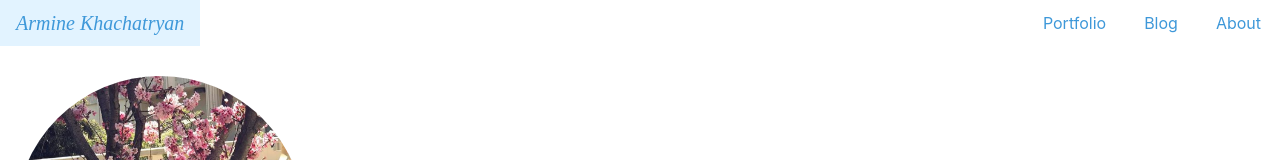
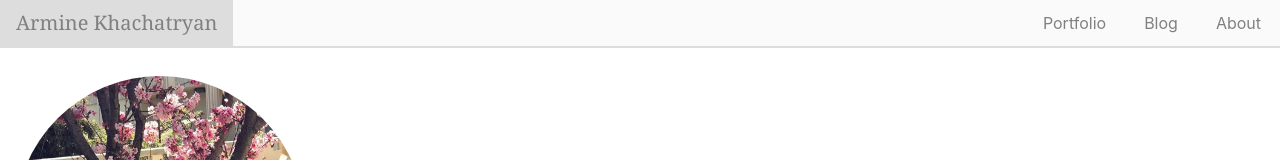
Before and after one commit to arminekhachatryan94/resume, an Angular app: page /portfolio in a window 1280 px wide. Shown: the top 160 px of the page. Built offline with nearby package versions, Linux system fonts and the light colour scheme.

Commit message:
changed nav bar theme

```diff
--- a/src/app/components/nav/nav.component.css
+++ b/src/app/components/nav/nav.component.css
@@ -1,15 +1,15 @@
-#armine {
-    font-family: cursive;
-    font-size: 20px;
-    font-style: oblique;
+nav {
+    border-bottom: 2px solid rgb(221, 221, 221);
+    background-color: rgb(250, 250, 250);
 }
 
-.bg-white {
-    background-color: white;
+#armine {
+    font-family: Georgia, serif;
+    font-size: 20px;
 }
 
 .text--blue {
-    color: rgb(62, 152, 217);
+    color: gray;
 }
 
 .float-right {
@@ -37,7 +37,7 @@ a {
 #bar1, #bar2, #bar3 {
     width: 25px;
     height: 3px;
-    background-color: rgb(62, 152, 217);
+    background-color: rgb(160, 160, 160);
     margin: 4px 0;
     transition: all 1s ease;
 }
@@ -77,7 +77,7 @@ a {
     }
 
     #hamburger.responsive li:first-child {
-        border-top: 1px solid rgb(62, 152, 217);
+        border-top: 2px solid rgb(221, 221, 221);
     }
 
     #hamburger.responsive li {
@@ -85,6 +85,6 @@ a {
         display: block;
         width: 100%;
         text-align: left;
-        background-color: white;
+        background-color: rgb(250, 250, 250);
     }
 }
--- a/src/app/components/nav/nav.component.html
+++ b/src/app/components/nav/nav.component.html
@@ -1,4 +1,4 @@
-<nav class="fixed-top bg-white">
+<nav class="fixed-top">
   <div id="bar">
     <ul class="nav text--blue navbar-custom float-left">
       <li id="armine" class="nav-item">
--- a/src/app/components/nav/nav.component.ts
+++ b/src/app/components/nav/nav.component.ts
@@ -12,7 +12,7 @@ export class NavComponent implements OnInit {
   constructor() { }
 
   ngOnInit() {
-    this.color = 'rgb(226, 243, 255)';
+    this.color = 'rgb(221, 221, 221)';
   }
 
   onMouseOver(name) {
--- a/src/app/views/portfolio/portfolio.component.css
+++ b/src/app/views/portfolio/portfolio.component.css
@@ -112,7 +112,13 @@
 }
 
 @include media-breakpoint-down(md) {
-    #experience .col-12 {
+    #experience .text-pos {
         text-align: left;
     }
 }
+
+@include media-breakpoint-up(md) {
+    #experience .text-pos {
+        text-align: right;
+    }
+}
--- a/src/app/views/portfolio/portfolio.component.html
+++ b/src/app/views/portfolio/portfolio.component.html
@@ -12,7 +12,7 @@
             I am a full-time graduate student studying software engineering at California State University, Northridge.
             I currently work at META+Lab as a back-end developer.
             This website was created using Angular 6 and Bootstrap 4.0.
-            During my free time, I enjoy drawing. Check out some of my drawings <a href="#">here</a>.
+            I enjoy traveling, drawing, and photography. Check out some of my drawings <a href="#">here</a>.
             </div>
           </div>
         </div>
@@ -25,7 +25,7 @@
           <div *ngFor="let exp of experience">
             <div class="row">
               <div class="h3 col-12 col-md-8">{{ exp.position }}</div>
-              <div class="col-12 col-md-4"><i>{{ exp.start_date }} - {{ exp.end_date }}</i></div>
+              <div class="col-12 col-md-4 text-pos"><i>{{ exp.start_date }} - {{ exp.end_date }}</i></div>
             </div>
             <div>{{ exp.company }}</div>
             <div *ngFor="let project of exp.projects">
--- a/src/app/views/portfolio/portfolio.component.ts
+++ b/src/app/views/portfolio/portfolio.component.ts
@@ -1,4 +1,4 @@
-import { Component, OnInit, HostListener } from '@angular/core';
+import { Component, OnInit } from '@angular/core';
 
 @Component({
   selector: 'app-portfolio',
@@ -15,6 +15,7 @@ export class PortfolioComponent implements OnInit {
     this.setExperiences()
     this.setEducations();
     this.setSkills();
+    this.setProjects();
   }
 
   setSkills() {
@@ -80,18 +81,6 @@ export class PortfolioComponent implements OnInit {
         ]
       }
     ]
-  }
-
-  setProjects() {
-    this.projects = [
-      {
-        name: 'Meddit',
-        summary: '',
-        technologies: ['Laravel', 'Vue.js', 'MySQL', 'PHPUnit'],
-        url: '',
-        github: ''
-      }
-    ];
   }
 
   setExperiences() {
@@ -172,4 +161,21 @@ export class PortfolioComponent implements OnInit {
       }
     ]
   }
+
+  setProjects() {
+    this.projects = [
+      {
+        name: 'Meddit',
+        description: [
+          'Full stack forum similar to Reddit\'s UI design.',
+          'Authentication and Authorization.',
+          'SPA using Vue Router.',
+          'Unit and Automated Tests, and currently applying Selenium testing.'
+        ],
+        technologies: ['Laravel', 'Vue.js', 'MySQL', 'PHPUnit'],
+        url: '',
+        github: 'https://github.com/arminekhachatryan94/meddit'
+      }
+    ];
+  }
 }
```
